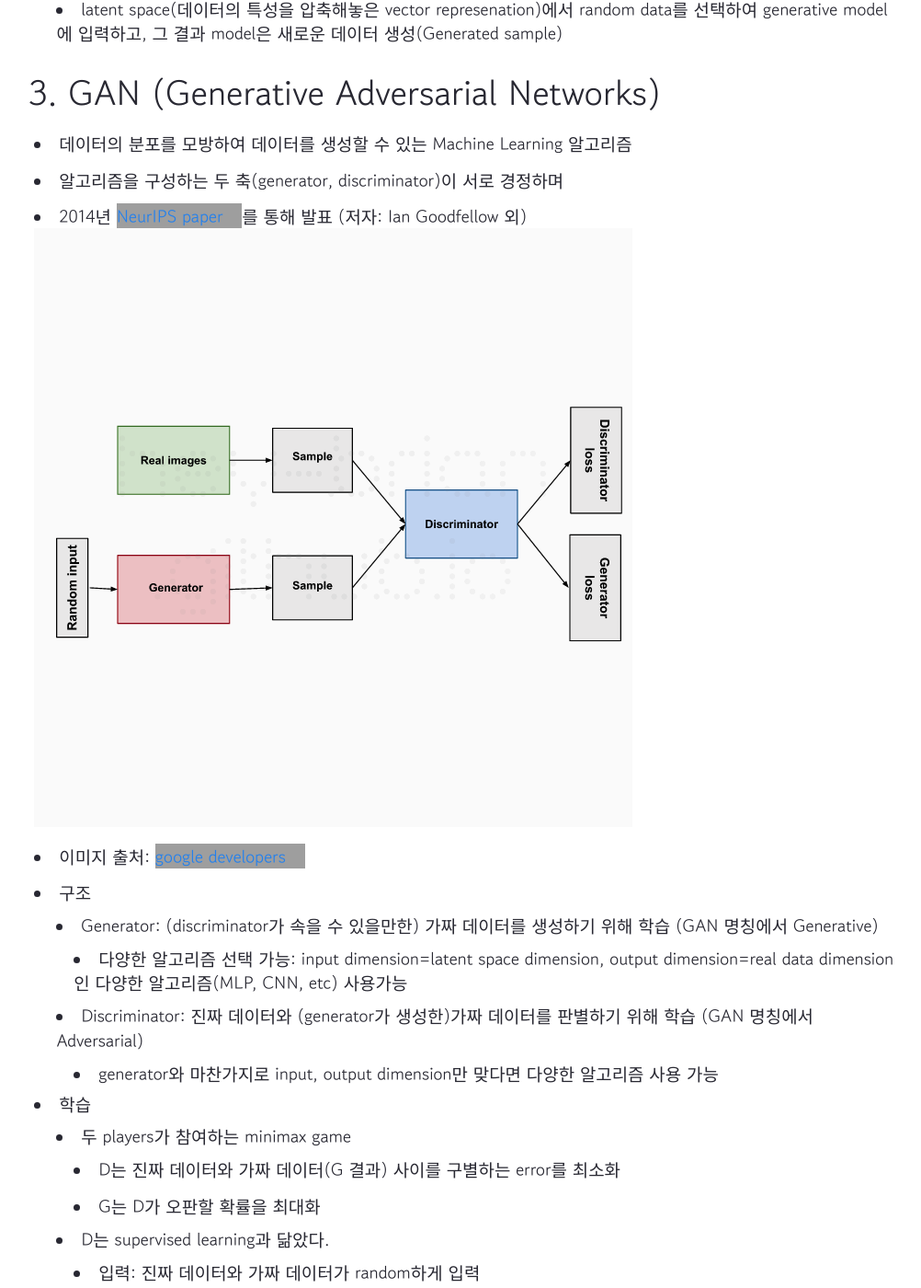
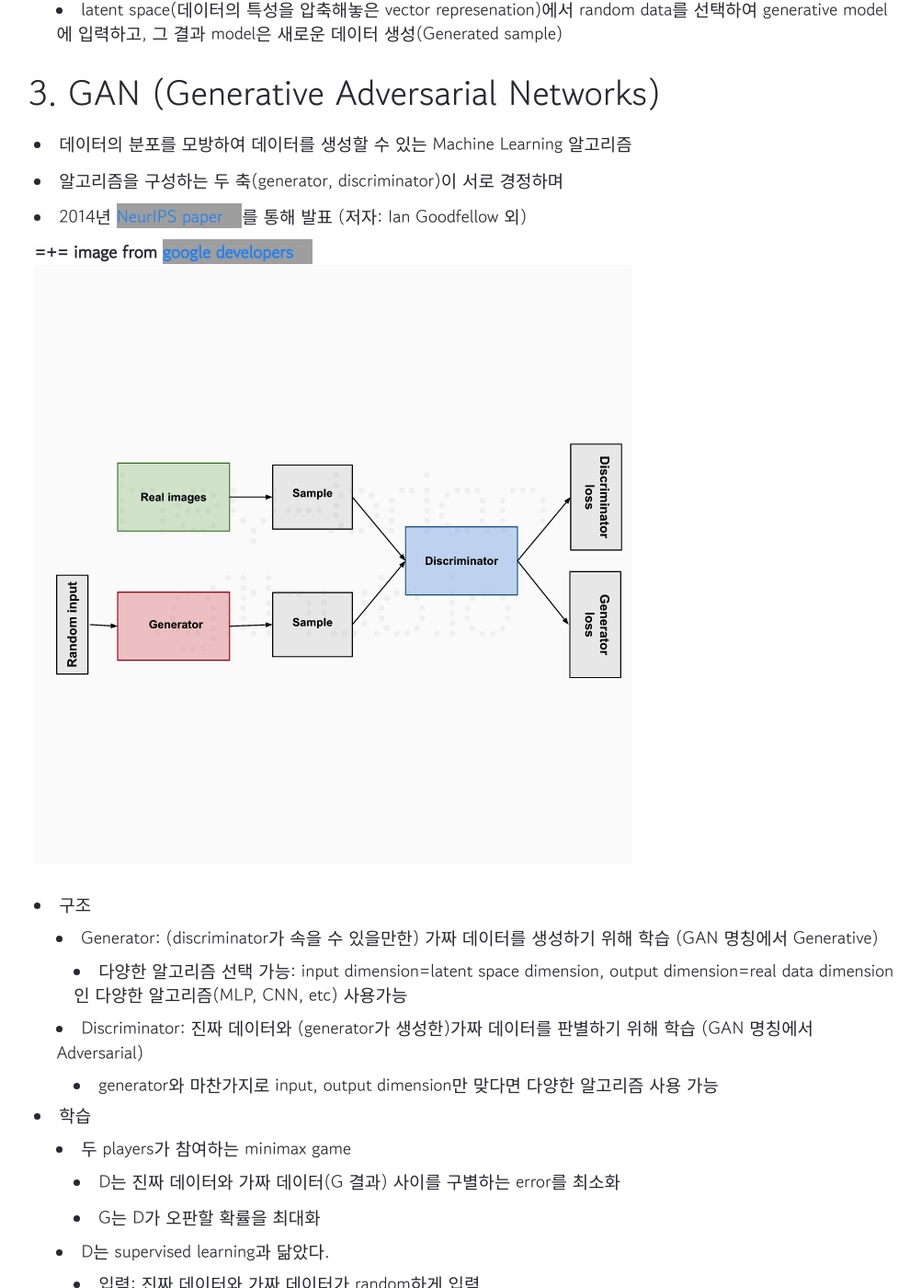
Before and after one commit to hey-brian/hey-brian.github.io, a Jekyll site: the page built from _notes/Public/GAN summary.md, in a window 1280 px wide and 1400 px high, scrolled down 880 px. Shown: the whole window at 92% size, without its empty margins (138-1140 px from the left). Built offline with Jekyll 4.4.1, drawn with Linux system fonts in a browser that asks for light colours; comment, search, counter and statistics services are not loaded; some of the changed text lies outside the part shown; grey boxes are pictures that could not be loaded.

Commit message:
20221229 image reference modified

```diff
--- a/_notes/Public/GAN summary.md
+++ b/_notes/Public/GAN summary.md
@@ -25,8 +25,7 @@ comments: true
 - 데이터의 분포를 모방하여 데이터를 생성할 수 있는 Machine Learning 알고리즘
 - 알고리즘을 구성하는 두 축(generator, discriminator)이 서로 경정하며
 - 2014년 [NeurIPS paper](https://papers.nips.cc/paper/5423-generative-adversarial-nets.pdf)를 통해 발표 (저자: Ian Goodfellow 외)
-![](/attachments/Screenshot_2022-12-29_at_81037_AM_watermarked.png)
-- 이미지 출처: [google developers](https://developers.google.com/machine-learning/gan/gan_structure)
+  ###### \=\+\= image from [google developers](https://developers.google.com/machine-learning/gan/gan_structure)![](/attachments/Screenshot_2022-12-29_at_81037_AM_watermarked.png)
 - 구조
 	+ Generator: (discriminator가 속을 수 있을만한) 가짜 데이터를 생성하기 위해 학습 (GAN 명칭에서 Generative)
 		* 다양한 알고리즘 선택 가능: input dimension=latent space dimension, output dimension=real data dimension인 다양한 알고리즘(MLP, CNN, etc) 사용가능
@@ -40,7 +39,7 @@ comments: true
 		* 입력: 진짜 데이터와 가짜 데이터가 random하게 입력
 		* 출력: 진짜 데이터(label:1) vs. 가짜 데이터(label:0)
 		* Unlabeld data를 사용하는 unsupervised learning이지만, 진짜 데이터와 가짜 데이터를 구분하는 과정은 supervised learning처럼 보인다.
-			![](/attachments/Screenshot_2022-12-29_at_80330_AM_watermarked.png)
+		  ###### \=\+\= image by author ![](/attachments/Screenshot_2022-12-29_at_80330_AM_watermarked.png)
 		* 논문에서는 D 성능을 높이는데 더 집중
 			- D의 parameters가 다회 update될 때, G의 parameters는 한 번 update된다.
 			- D의 parameters가 update 완료된 이후, G를 학습하여 parameters를 update한다.
@@ -48,8 +47,11 @@ comments: true
 		* 전체적으로 보면, G를 학습할 때의 GAN도 단순한 classification 구조로 볼 수 있다.
 			- 입력: random data w/ label 1 (generated sample labels을 1로 고정)
 			- 출력: classifiaction result = 진짜 데이터로 오판할(label: 1) 확률
-			  ![](/attachments/Screenshot_2022-12-29_at_80338_AM_watermarked.png)
+			  ###### \=\+\= image by author![](/attachments/Screenshot_2022-12-29_at_80338_AM_watermarked.png)
 		* G가 D를 속일 수 있을 정도로 훌륭하다면, D는 1에 가까운 값을 출력한다.
 	+ D와 G 학습 결과
 		* 학습이 진행될 수록(D와 G의 parameters가 update될수록), G는 진짜 데이터와 거의 비슷한 가짜 데이터를 생성하게 된다.
 		* 그 결과, D는 진짜 데이터와 G가 생성한 가짜 데이터를 거의 구별하지 못 하게 된다.
+
+
+_끝_
```
